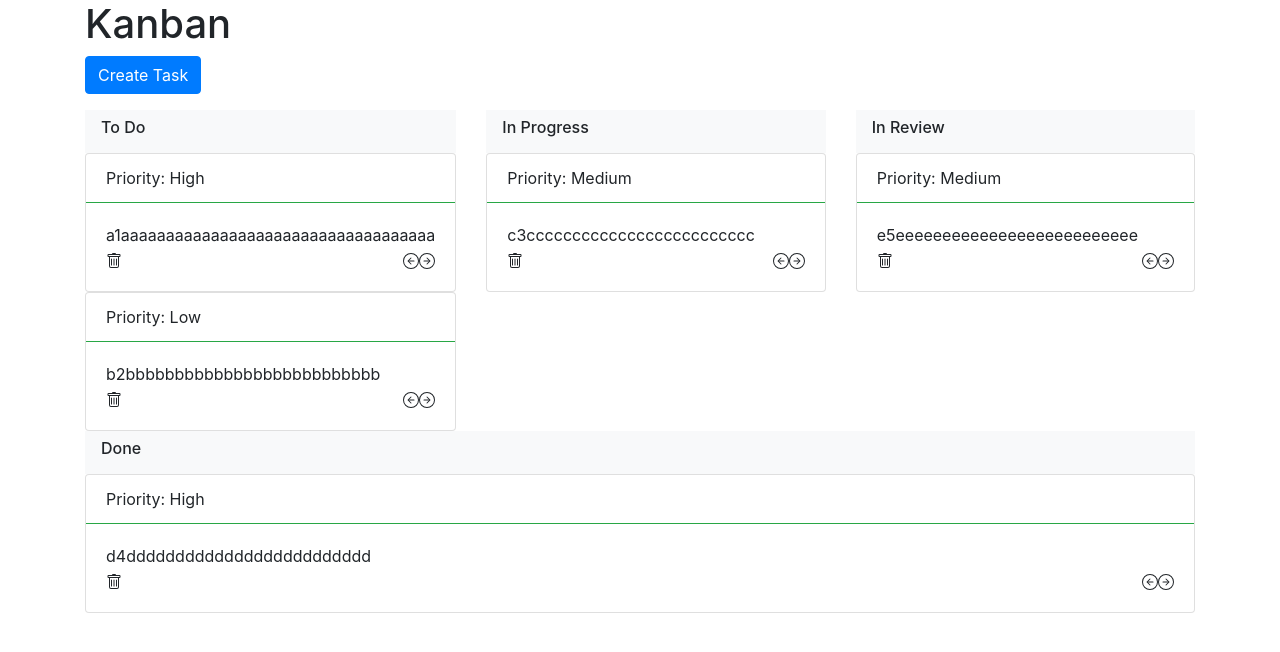
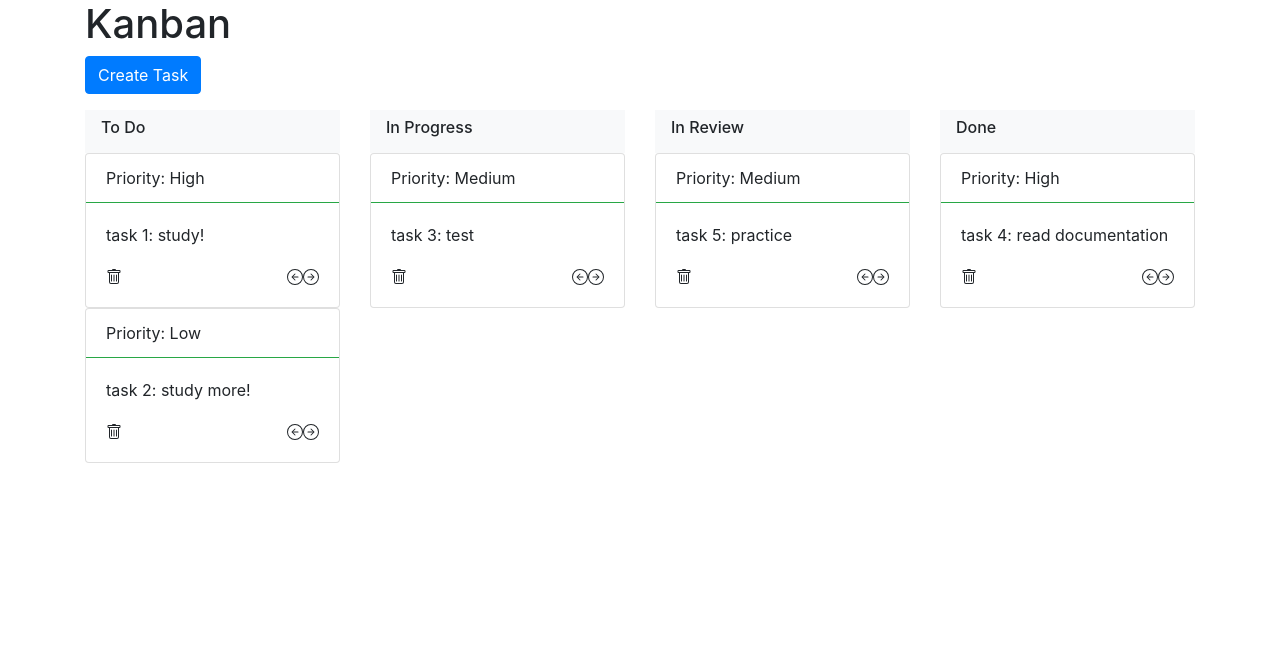
Before and after one commit to olgabresheva/kanbanboard, a React (Create React App) app: page / in a window 1280 px wide. Shown: the top 652 px of the page. Built offline with nearby package versions, Linux system fonts and the light colour scheme; the HTML template or start-up script is replaced by a standard one.

Commit message:
#created added create task function

```diff
--- a/src/App.js
+++ b/src/App.js
@@ -9,63 +9,42 @@ function App() {
     const initialtasks = [
         {
             id: uuidv4(),
-            name: 'a1aaaaaaaaaaaaaaaaaaaaaaaaaaaaaaaaaaa',
+            name: 'task 1: study!',
             priority: 'High',
             status: 'To Do'
         },
         {
             id: uuidv4(),
-            name: 'b2bbbbbbbbbbbbbbbbbbbbbbbbbb',
+            name: 'task 2: study more!',
             priority: 'Low',
             status: 'To Do'
         },
         {
             id: uuidv4(),
-            name: 'c3ccccccccccccccccccccccccc',
+            name: 'task 3: test',
             priority: 'Medium',
             status: 'In Progress'
         },
         {
             id: uuidv4(),
-            name: 'd4ddddddddddddddddddddddddd',
+            name: 'task 4: read documentation',
             priority: 'High',
             status: 'Done'
         },
         {
             id: uuidv4(),
-            name: 'e5eeeeeeeeeeeeeeeeeeeeeeeeee',
+            name: 'task 5: practice',
             priority: 'Medium',
             status: 'In Review'
         },
     ]
 
-    const [task, setTask] = useState(initialtasks);
-
-    const [taskInput, setTaskInput] = useState('');
-    const [isOpenTaskForm, setIsOpenTaskForm] = useState(false);
-
-    const onClickCreateTask = () => {
-        setIsOpenTaskForm(true);
-    }
-
-    const onCreateTaskCancel = () => {
-        setIsOpenTaskForm(false);
-        setTaskInput('');
-        setIsActiveTaskCreateBtn(false);
-        setIsOpenTaskForm(false);
-    }
-
-    const [isActiveTaskCreateBtn, setIsActiveTaskCreateBtn] = useState(true);
-
-    const onInputChange = (e) => {
-        (setIsActiveTaskCreateBtn(e.target.value.length < 4));
-        setTaskInput(e.target.value);
-    }
+    const [tasks, setTasks] = useState(initialtasks);
 
     const states = ['To Do', 'In Progress', 'In Review', 'Done'];
 
     const onChangeStatus = ({id, direction}) => {
-        const updatedTasks = task.map(el => {
+        const updatedTasks = tasks.map(el => {
             if (el.id === id) {
                 if (direction === 'left') {
                     el.status = states[states.indexOf(el.status) - 1];
@@ -76,13 +55,13 @@ function App() {
                 return el
             } else return el;
         });
-        setTask(updatedTasks);
+        setTasks(updatedTasks);
     };
 
     const [btnState, setBtnState] = useState(true);
 
     const onBtnStateChange = (id) => {
-        task.map(el => {
+        tasks.map(el => {
             if (el.id === id && el.status === 'To Do') {
                 return setBtnState(false);
             }
@@ -90,15 +69,15 @@ function App() {
     }
 
     const onTaskDelete = (id) => {
-        const taskListAfterDelete = task.filter(el => el.id !== id);
-        setTask(taskListAfterDelete);
+        const taskListAfterDelete = tasks.filter(el => el.id !== id);
+        setTasks(taskListAfterDelete);
     }
 
-    const onTaskCreate = (value) => {
-        console.log(value);
-        const updatedTaskList = [...task];
-        updatedTaskList.push({id: uuidv4(), name: value, priority: 'High', status: 'To Do'});
-        setTask(updatedTaskList);
+    const onTaskCreate = (taskInput) => {
+        console.log(taskInput);
+        const updatedTaskList = [...tasks];
+        updatedTaskList.push({id: uuidv4(), name: taskInput, priority: 'High' , status: states[0]});
+        setTasks(updatedTaskList);
     }
 
 
@@ -106,14 +85,7 @@ function App() {
         <div>
             <div className="container">
                 <h1>Kanban</h1>
-                <TaskCreateForm isOpenTaskForm={isOpenTaskForm}
-                                onClickCreateTask={onClickCreateTask}
-                                taskInput={taskInput}
-                                onInputChange={onInputChange}
-                                isActiveTaskCreateBtn={isActiveTaskCreateBtn}
-                                onTaskCreate={onTaskCreate}
-                                onCreateTaskCancel={onCreateTaskCancel}
-                />
+                <TaskCreateForm onTaskCreate={onTaskCreate}/>
 
                 <p/>
 
@@ -122,7 +94,7 @@ function App() {
                         <nav className="navbar navbar-expand-lg navbar-light bg-light">
                             <h6>To Do</h6>
                         </nav>
-                        <Column task={task} status='To Do' onChangeStatus={onChangeStatus}
+                        <Column tasks={tasks} status='To Do' onChangeStatus={onChangeStatus}
                                 btnState={btnState} onBtnStateChange={onBtnStateChange}
                                 onTaskDelete={onTaskDelete}/>
                     </div>
@@ -130,7 +102,7 @@ function App() {
                         <nav className="card" className="navbar navbar-expand-lg navbar-light bg-light">
                             <h6>In Progress</h6>
                         </nav>
-                        <Column task={task} status='In Progress' onChangeStatus={onChangeStatus}
+                        <Column tasks={tasks} status='In Progress' onChangeStatus={onChangeStatus}
                                 btnState={btnState} onBtnStateChange={onBtnStateChange}
                                 onTaskDelete={onTaskDelete}/>
                     </div>
@@ -138,7 +110,7 @@ function App() {
                         <nav className="navbar navbar-expand-lg navbar-light bg-light">
                             <h6>In Review</h6>
                         </nav>
-                        <Column task={task} status='In Review' onChangeStatus={onChangeStatus}
+                        <Column tasks={tasks} status='In Review' onChangeStatus={onChangeStatus}
                                 btnState={btnState} onBtnStateChange={onBtnStateChange}
                                 onTaskDelete={onTaskDelete}/>
                     </div>
@@ -146,7 +118,7 @@ function App() {
                         <nav className="navbar navbar-expand-lg navbar-light bg-light">
                             <h6>Done</h6>
                         </nav>
-                        <Column task={task} status='Done' onChangeStatus={onChangeStatus}
+                        <Column tasks={tasks} status='Done' onChangeStatus={onChangeStatus}
                                 btnState={btnState} onBtnStateChange={onBtnStateChange}
                                 onTaskDelete={onTaskDelete}/>
                     </div>
--- a/src/Column.js
+++ b/src/Column.js
@@ -6,7 +6,7 @@ function Column(props) {
 
     return (
         <div>
-            {props.task
+            {props.tasks
                 .filter(el => el.status === props.status)
                 .map(el => <TaskCard key={el.id} task={el} onChangeStatus={props.onChangeStatus}
                                      btnState={props.btnState} onBtnStateChange={props.onBtnStateChange}
--- a/src/TaskCard.js
+++ b/src/TaskCard.js
@@ -36,6 +36,7 @@ function TaskCard(props) {
                     <div>
                         {props.task.name}
                     </div>
+                    <p/>
                     <div className="clearfix">
                         <span className="float-left" onClick={() => props.onTaskDelete(props.task.id)}>{deleteIcon}</span>
                         <span className="float-right" onClick={() => props.onChangeStatus({id: props.task.id, direction: 'right'})}>{rightBtn}</span>
--- a/src/TaskCreateForm.js
+++ b/src/TaskCreateForm.js
@@ -1,27 +1,56 @@
-import React from 'react';
+import React, {useState} from 'react';
 
 function TaskCreateForm(props) {
+
+    const [taskInput, setTaskInput] = useState('');
+    const [isActiveTaskCreateBtn, setIsActiveTaskCreateBtn] = useState(true);
+
+
+    const onInputChange = (e) => {
+        (setIsActiveTaskCreateBtn(e.target.value.length < 4));
+        setTaskInput(e.target.value);
+    }
+
+    const [isOpenTaskForm, setIsOpenTaskForm] = useState(false);
+
+    const onClickCreateTask = () => {
+        setIsOpenTaskForm(true);
+    }
+
+    const onCreateTaskCancel = () => {
+        setIsOpenTaskForm(false);
+        setTaskInput('');
+        setIsActiveTaskCreateBtn(false);
+        setIsOpenTaskForm(false);
+    }
+
+    const taskCreate = (e) => {
+        e.preventDefault();
+        {props.onTaskCreate(taskInput)};
+        setTaskInput('');
+    }
+
 
 
     return (
         <div>
 
-            {!props.isOpenTaskForm &&
-            <button type="button" className="btn btn-primary" onClick={props.onClickCreateTask}>Create Task</button>}
+            {!isOpenTaskForm &&
+            <button type="button" className="btn btn-primary" onClick={onClickCreateTask}>Create Task</button>}
 
-            {props.isOpenTaskForm &&
+            {isOpenTaskForm &&
             <form>
                 <div className="form-group">
                     <label htmlFor="exampleInputTask">Task</label>
-                    <input type="task" className="form-control" value={props.taskInput}
-                           onChange={props.onInputChange}/>
+                    <input type="task" className="form-control" value={taskInput}
+                           onChange={onInputChange}/>
                 </div>
                 <button type="submit" className="btn btn-primary"
-                        disabled={props.isActiveTaskCreateBtn}
-                        onClick={props.onTaskCreate}>
+                        onClick={taskCreate}
+                        disabled={isActiveTaskCreateBtn}>
                     Submit
                 </button>
-                <button type="cancel" className="btn btn-secondary" onClick={props.onCreateTaskCancel}>Cancel</button>
+                <button type="cancel" className="btn btn-secondary" onClick={onCreateTaskCancel}>Cancel</button>
             </form>
             }
         </div>
```
